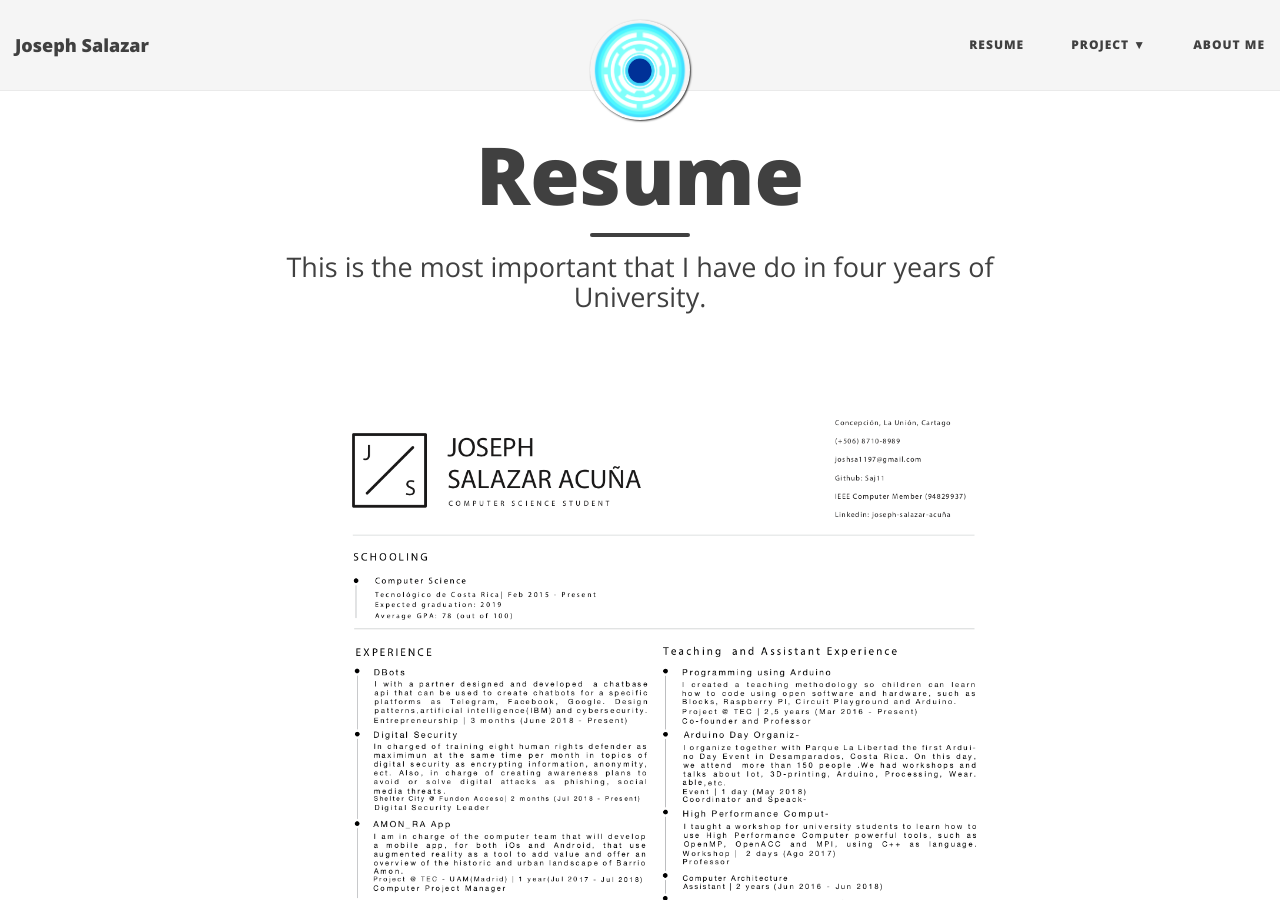
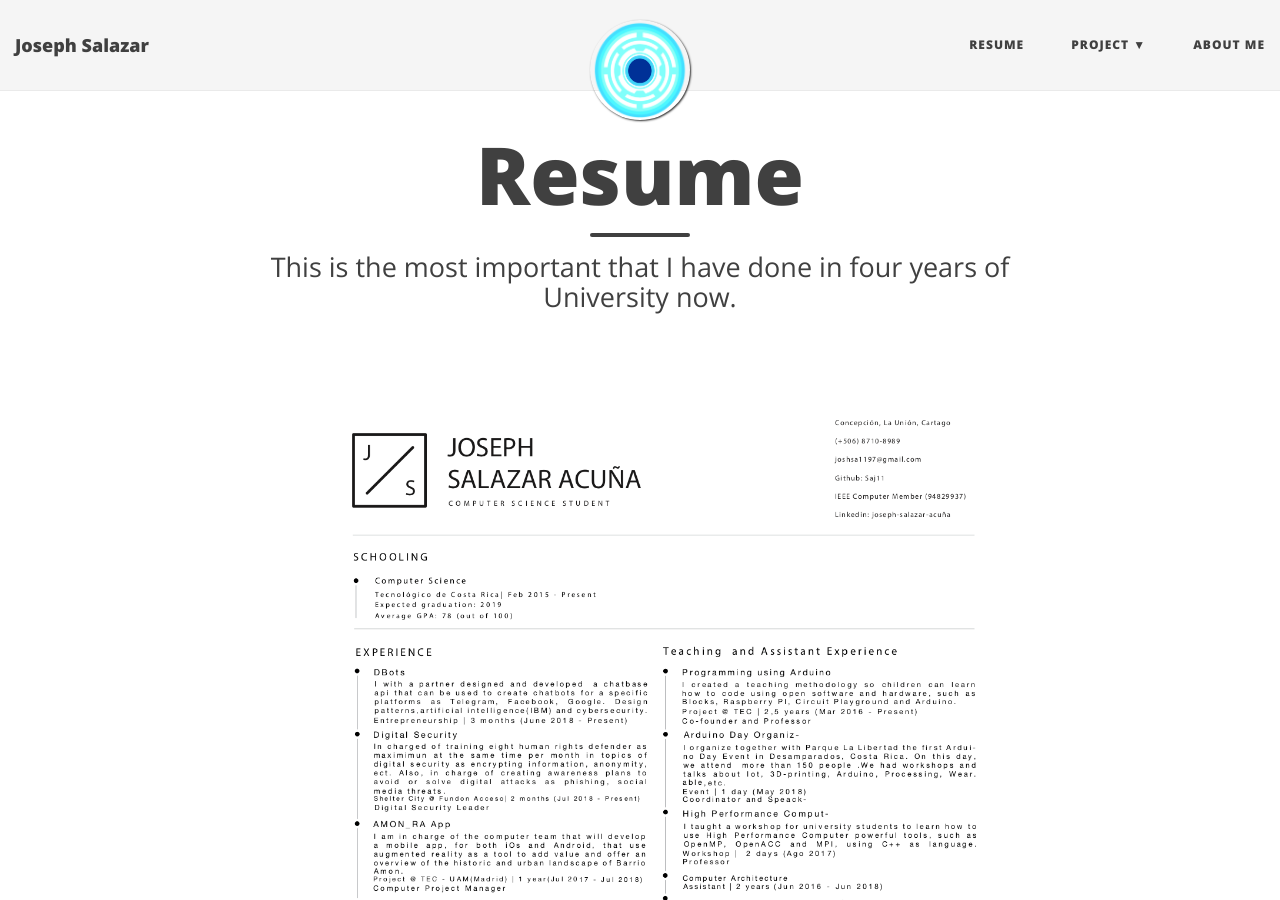
Before and after one commit to saj11/saj11.github.io, a Jekyll site: the page built from resume.md, in a window 1280 px wide and 900 px high. Built offline with Jekyll 4.4.1, drawn with Linux system fonts in a browser that asks for light colours; nearby versions of some CDN libraries.

Commit message:
Fixing Link

```diff
--- a/resume.md
+++ b/resume.md
@@ -1,7 +1,7 @@
 ---
 layout: page
 title: Resume
-subtitle: This is the most important that I have do in four years of University.
+subtitle: This is the most important that I have done in four years of University now.
 ---
 
-![Resume](/img/resume.png)
+![Resume](https://github.com/saj11/saj11.github.io/blob/master/img/Resume.png)
```
